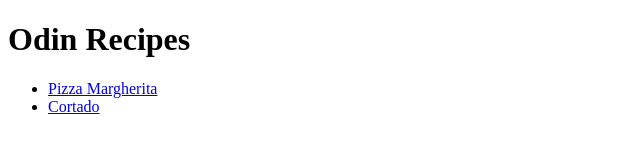
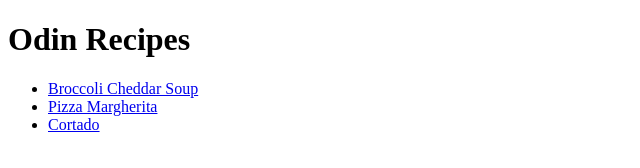
Before and after one commit to samuelyk/odin-recipes, a plain HTML site: page index.html in a window 1280 px wide. Shown: the whole page, without its empty margins (0-640 px from the left). Drawn offline with Linux system fonts and the light colour scheme.

Commit message:
Link to the third recipe is added
All three links are added in the file and sort them
by appetizer, main dish, and dessert.

```diff
--- a/index.html
+++ b/index.html
@@ -9,6 +9,7 @@
     <h1>Odin Recipes</h1>
 
     <ul>
+        <li><a href="recipes/broccoli-cheddar-soup.html">Broccoli Cheddar Soup</a></li>
         <li><a href="recipes/margherita.html">Pizza Margherita</a></li>
         <li><a href="recipes/cortado.html">Cortado</a></li>
     </ul>
```
